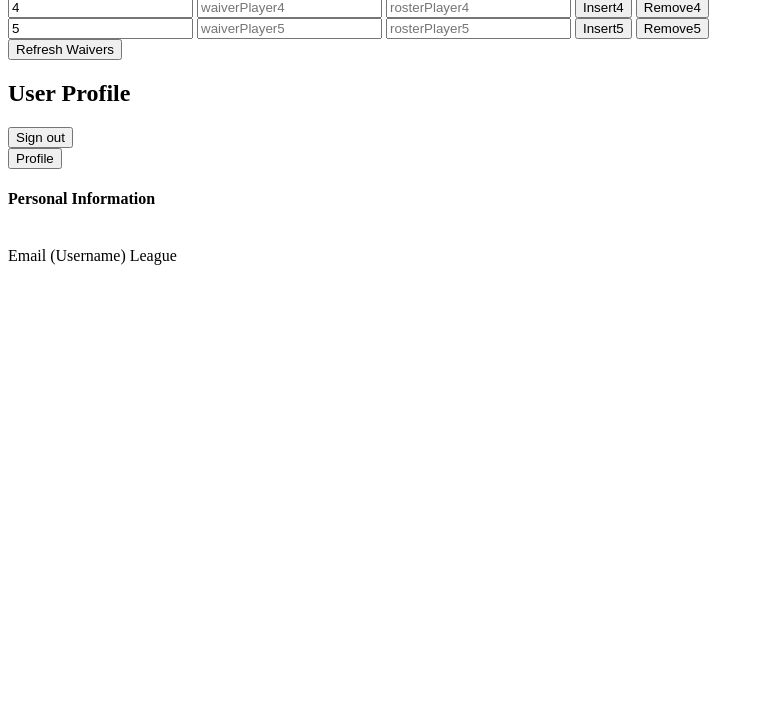
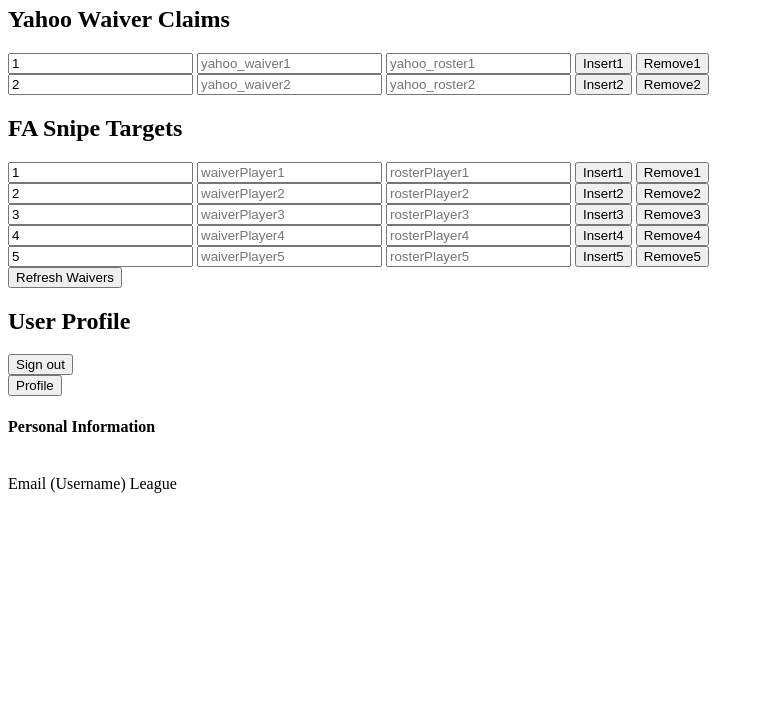
Before and after one commit to JRGearheart21/SnipeSnipe, a plain HTML site: page Register-Page/league.html in a window 1280 px wide. Shown: the part 74-800 px from the top of the page, without its empty margins (0-764 px from the left). Drawn offline with Linux system fonts and the light colour scheme.

Commit message:
1.5.2
1.5.2

```diff
--- a/Register-Page/js/dynamo.js
+++ b/Register-Page/js/dynamo.js
@@ -251,7 +251,7 @@
 }
 
 function openVerify(user_id){
-    var ngrokport = 'a890';
+    var ngrokport = '8e7b';
     window.open('https://api.login.yahoo.com/oauth2/request_auth?client_id=dj0yJmk9ektRV0Z6dExNdTJqJmQ9WVdrOVkxWTBSMGRoTmpBbWNHbzlNQT09JnM9Y29uc3VtZXJzZWNyZXQmc3Y9MCZ4PTU5&redirect_uri=https%3A%2F%2F'+ngrokport+'-142-79-192-214.ngrok.io%2FRegister-Page%2Fredirected.html&response_type=code&language=en-us&state='+ user_id);
 }
 
--- a/Register-Page/league.html
+++ b/Register-Page/league.html
@@ -12,6 +12,24 @@
   </head>
 
   <body>
+	<h1>Date</h1>
+	<h2>Yahoo Waiver Claims</h2>
+	<form>
+		<input type="text" id="yahoo_priority1"  value="1" name="yahoo_priority1" required>
+		<input type="text" id="yahoo_waiverPlayer1"  placeholder="yahoo_waiver1" name="yahoo_waiverPlayer1" required>
+        <input type="text" id="yahoo_rosterPlayer1"  placeholder="yahoo_roster1" name="yahoo_rosterPlayer1" required>
+		<button type="button" onclick="insertItem(waiverPlayer1.value,rosterPlayer1.value, league.value, priority1.value)">Insert1</button>
+		<button type="button" onclick="removeItem(userVAL.value,FAS_time1.value,priority1.value)">Remove1</button>
+    </form>
+    <form>
+		<input type="text" id="yahoo_priority2"  value="2" name="yahoo_priority2" required>
+		<input type="text" id="yahoo_waiverPlayer2"  placeholder="yahoo_waiver2" name="yahoo_waiverPlayer2" required>
+        <input type="text" id="yahoo_rosterPlayer2"  placeholder="yahoo_roster2" name="yahoo_rosterPlayer2" required>
+		<button type="button" onclick="insertItem(waiverPlayer1.value,rosterPlayer1.value, league.value, priority1.value)">Insert2</button>
+		<button type="button" onclick="removeItem(userVAL.value,FAS_time1.value,priority1.value)">Remove2</button>
+    </form>
+
+	<h2>FA Snipe Targets</h2>
     <form>
 		<input type="hidden" id="league" placeholder="league" name="league" required>
 		<input type="hidden" id="userVAL" placeholder="userVAL" name="userVAL" required>
```
Also changed, not shown: Register-Page/server/pullWaiver.js (+10 -5 lines), Register-Page/server/server2.js (+7 -5 lines).
